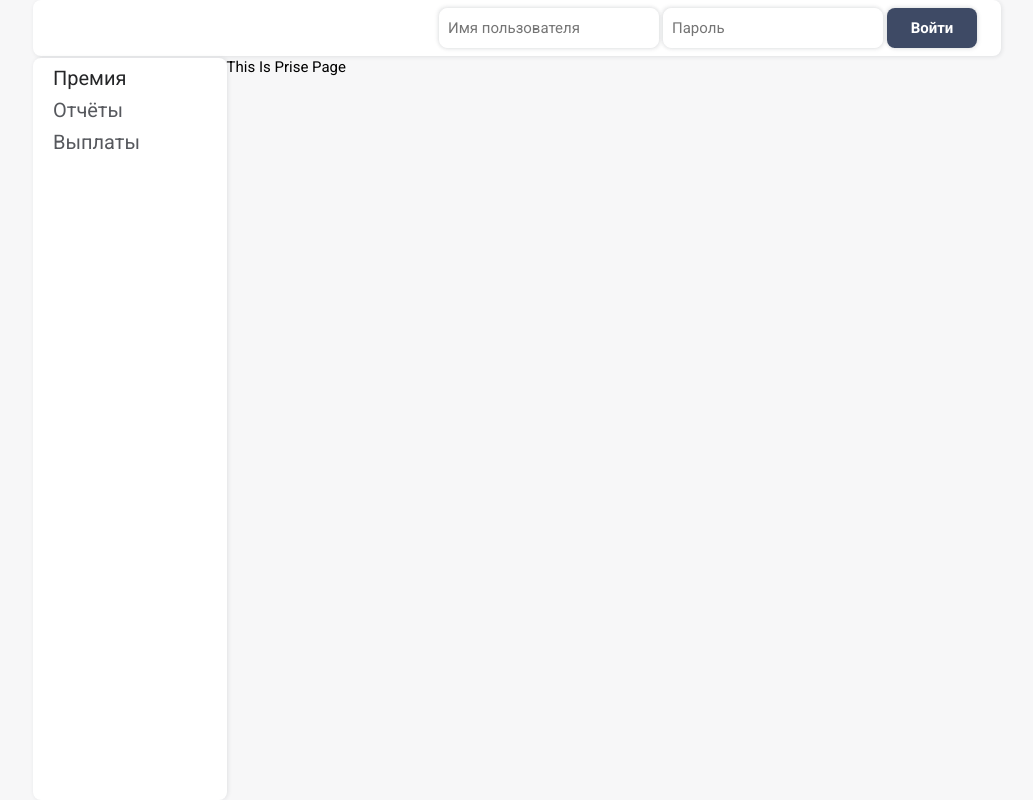
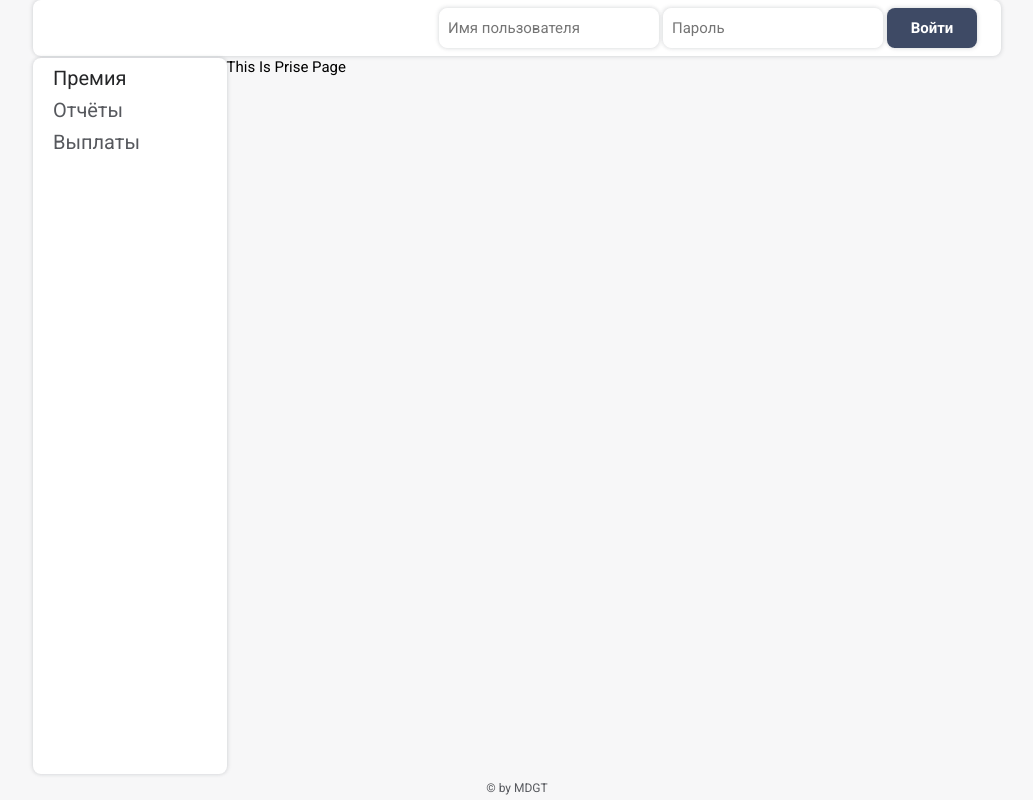
Before and after one commit to Shertor/mdgt-dashboard, a React (Create React App) app: page / in a window 1280 px wide. Shown: the whole page, without its empty margins (123-1156 px from the left). Built offline with nearby package versions, Linux system fonts and the light colour scheme.

Commit message:
Копирайт и тени

```diff
--- a/src/App.css
+++ b/src/App.css
@@ -6,10 +6,19 @@
 
 	row-gap: 0.15rem;
 
-	grid-template-rows: min-content;
+	grid-template-rows: min-content auto min-content;
 }
 
 .content {
 	display: grid;
 	grid-template-columns: 1fr 4fr;
 }
+
+.footer__copy {
+	height: var(--mb-1-5);
+	display: inline-flex;
+	align-items: center;
+	justify-content: center;
+	font-size: var(--smaller-font-size);
+	color: var(--text-color);
+}
--- a/src/App.js
+++ b/src/App.js
@@ -12,6 +12,7 @@ function App() {
 			<div className="content">
 				<Navigation />
 			</div>
+			<p className="footer__copy">&#169; by MDGT</p>
 		</div>
 	)
 }
--- a/src/Components/LogInBar/LogInBar.css
+++ b/src/Components/LogInBar/LogInBar.css
@@ -16,7 +16,8 @@
 
 	border-radius: 0.5rem;
 
-	box-shadow: 1px 1px 4px hsla(var(--hue), 24%, 15%, 0.1);
+	box-shadow: 1px 1px 4px hsla(var(--hue), 24%, 15%, 0.1),
+		-1px -1px 4px hsla(var(--hue), 24%, 15%, 0.1);
 }
 
 .login-form {
--- a/src/Components/Navigation/Navigation.css
+++ b/src/Components/Navigation/Navigation.css
@@ -11,7 +11,8 @@
 	background-color: var(--container-color);
 	border-radius: 0.5rem;
 
-	box-shadow: 1px 0px 4px hsla(var(--hue), 24%, 15%, 0.1);
+	box-shadow: 1px 0px 4px hsla(var(--hue), 24%, 15%, 0.1),
+		-1px 0px 4px hsla(var(--hue), 24%, 15%, 0.1);
 }
 
 .nav-link {
```
